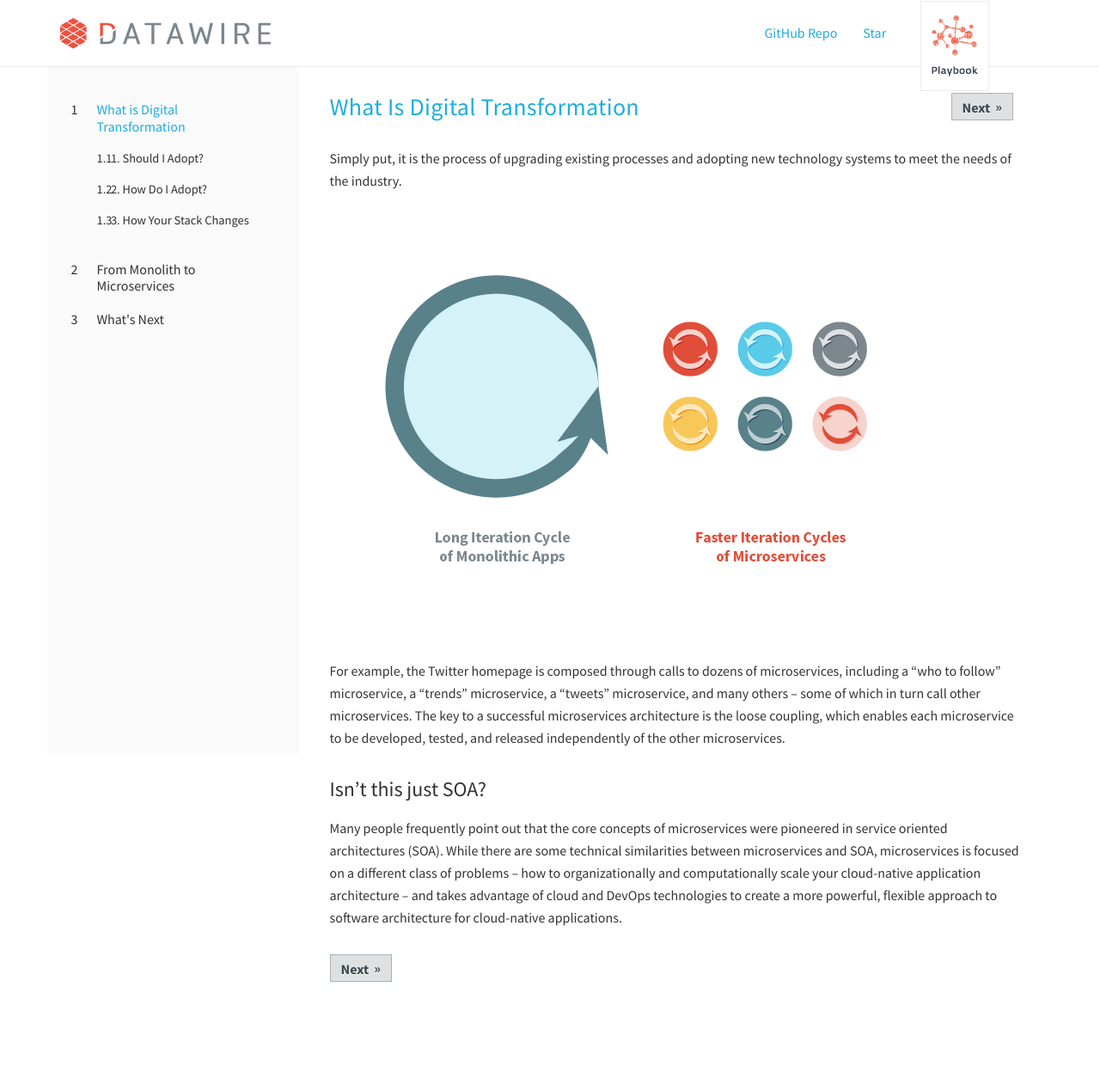
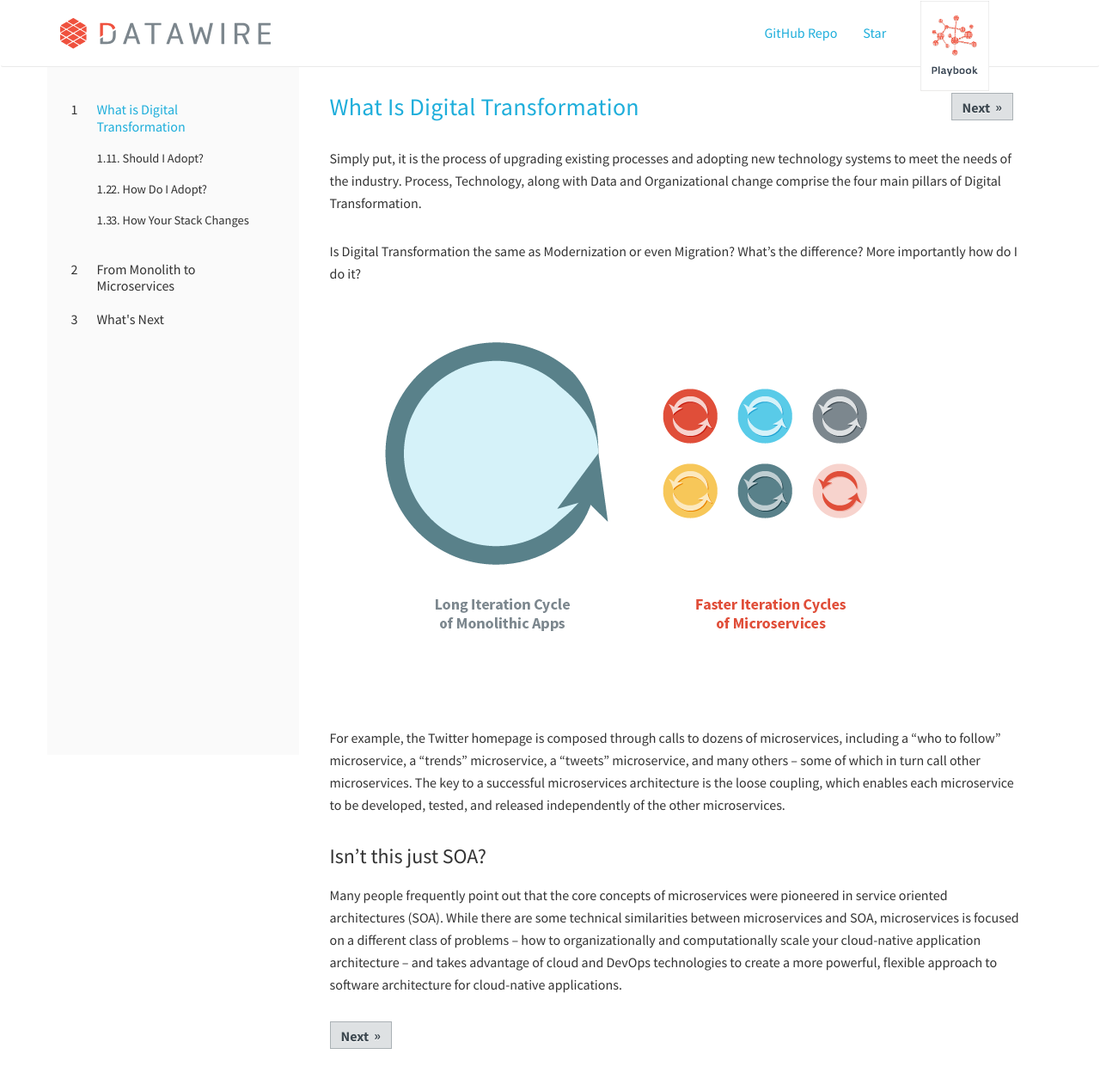
Before and after one commit to ModernizationDigital/playbook-3, a Jekyll site: the page built from _playbook/intro.md, in a window 1280 px wide. Shown: the whole page at 86% size. Built offline with Jekyll 4.4.1, drawn with Linux system fonts in a browser that asks for light colours; before the commit the page ends 1184 px from its top, so only the background shows below that.

Commit message:
more copy updates

```diff
--- a/_playbook/intro.md
+++ b/_playbook/intro.md
@@ -2,8 +2,9 @@
 layout: page
 title: 'What is Digital Transformation'
 ---
-Simply put, it is the process of upgrading existing processes and adopting new technology systems to meet the needs of the industry.
+Simply put, it is the process of upgrading existing processes and adopting new technology systems to meet the needs of the industry. Process, Technology, along with Data and Organizational change comprise the four main pillars of Digital Transformation.
 
+Is Digital Transformation the same as Modernization or even Migration? What's the difference? More importantly how do I do it?
 ![Iteration Cycles]({{site.baseurl}}/images/iteration-cycles.png)
 
 For example, the Twitter homepage is composed through calls to dozens of microservices, including a “who to follow” microservice, a “trends” microservice, a “tweets” microservice, and many others -- some of which in turn call other microservices. The key to a successful microservices architecture is the loose coupling, which enables each microservice to be developed, tested, and released independently of the other microservices.
```
